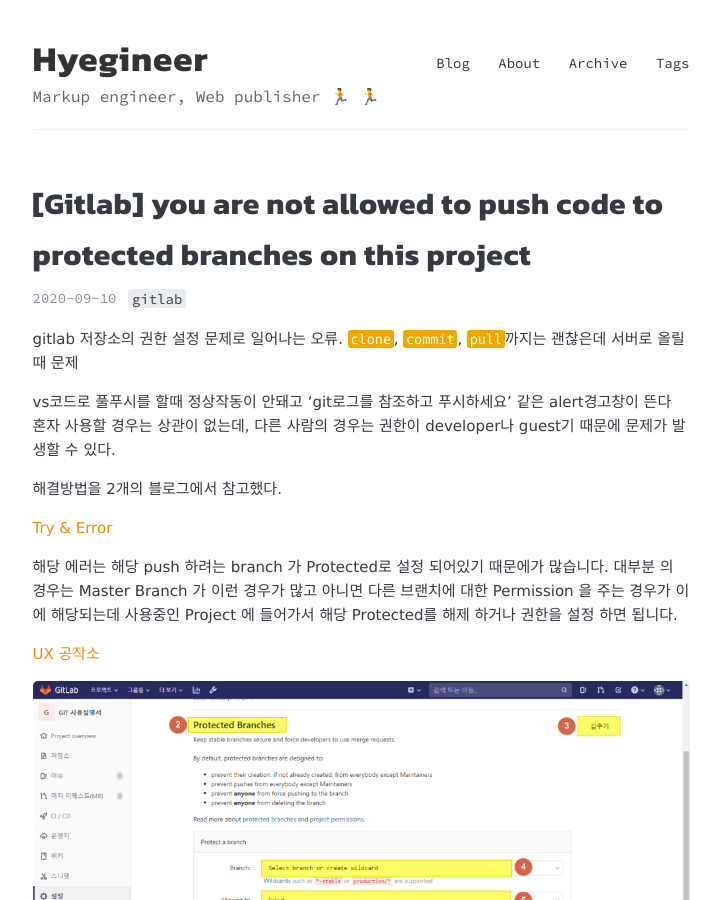
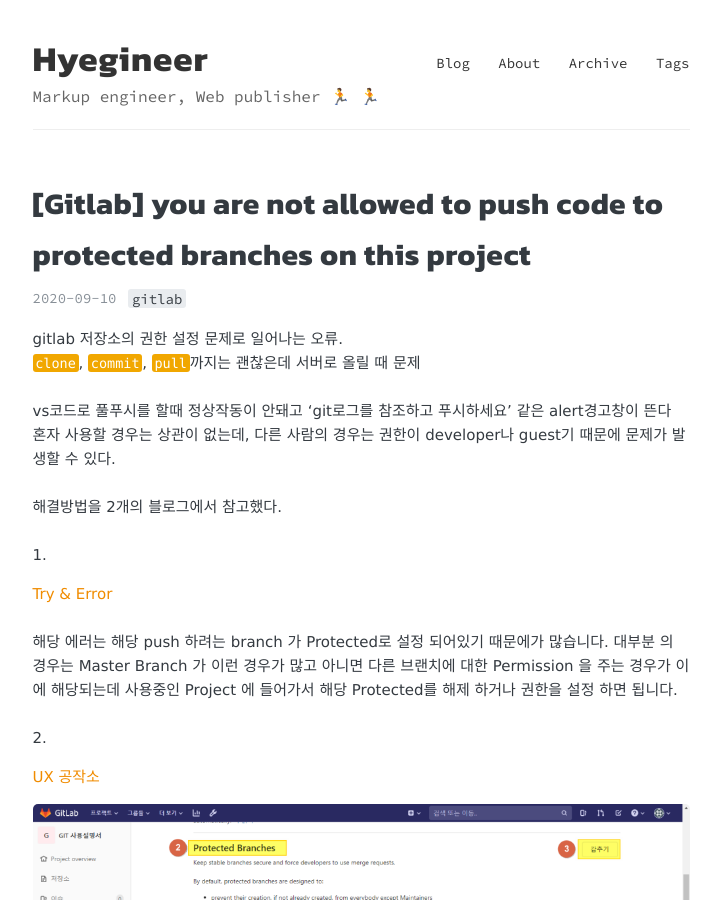
Before and after one commit to hyegineer/hyegineer.github.io, a Jekyll site: the page built from _posts/2020-09-10-javascript.md, in a window 1280 px wide and 900 px high. Shown: the whole window, without its empty margins (279-1000 px from the left). Built offline with Jekyll 4.4.1, drawn with Linux system fonts in a browser that asks for light colours; emoji names are drawn with the system emoji font; comment, search, counter and statistics services are not loaded.

Commit message:
띄어쓰기

```diff
--- a/_posts/2020-09-10-javascript.md
+++ b/_posts/2020-09-10-javascript.md
@@ -6,23 +6,23 @@
   - gitlab
 ---
 
-gitlab 저장소의 권한 설정 문제로 일어나는 오류.
-`clone`, `commit`, `pull`까지는 괜찮은데 서버로 올릴 때 문제
+gitlab 저장소의 권한 설정 문제로 일어나는 오류.<br>
+`clone`, `commit`, `pull`까지는 괜찮은데 서버로 올릴 때 문제<br><br>
+vs코드로 풀푸시를 할때 정상작동이 안돼고 'git로그를 참조하고 푸시하세요' 같은 alert경고창이 뜬다<br>
+혼자 사용할 경우는 상관이 없는데, 다른 사람의 경우는 권한이 developer나 guest기 때문에 문제가 발생할 수 있다.<br>
+<br>
+해결방법을 2개의 블로그에서 참고했다.
+<br><br>
+1.
 
-vs코드로 풀푸시를 할때 정상작동이 안돼고 'git로그를 참조하고 푸시하세요' 같은 alert경고창이 뜬다
-혼자 사용할 경우는 상관이 없는데, 다른 사람의 경우는 권한이 developer나 guest기 때문에 문제가 발생할 수 있다.
-
-해결방법을 2개의 블로그에서 참고했다.
-
-
-[Try & Error](https://blueasa.tistory.com/2351)
-
+[Try & Error](https://blueasa.tistory.com/2351)<br>
+<br>
 해당 에러는 해당 push 하려는 branch 가 Protected로 설정 되어있기 때문에가 많습니다.
 대부분 의 경우는 Master Branch 가 이런 경우가 많고
 아니면 다른 브랜치에 대한 Permission 을 주는 경우가 이에 해당되는데
-사용중인 Project 에 들어가서 해당 Protected를 해제 하거나 권한을 설정 하면 됩니다.
-
-
+사용중인 Project 에 들어가서 해당 Protected를 해제 하거나 권한을 설정 하면 됩니다.<br>
+<br>
+2.
 
 [UX 공작소](https://uxgjs.tistory.com/169)
 
@@ -37,6 +37,5 @@
 7. 일단 요기에 표시된 것이 실제 반영된 protected 리스트입니다. 이 리스트 우측에 있는 Unprotect 버튼을 클릭하면 해당 리스트가 삭제되고 잠김이 풀립니다.
 8. 다른 것 안하고 7번 Unprotect 버튼을 눌러 리스트를 삭제해도 위의 문제를 해결할 수 있습니다.
 
-
-
+<br><br>
 이 포스팅을 참고하고 해결완료!
```
Also changed, not shown: about.md (+1 -1 lines).
